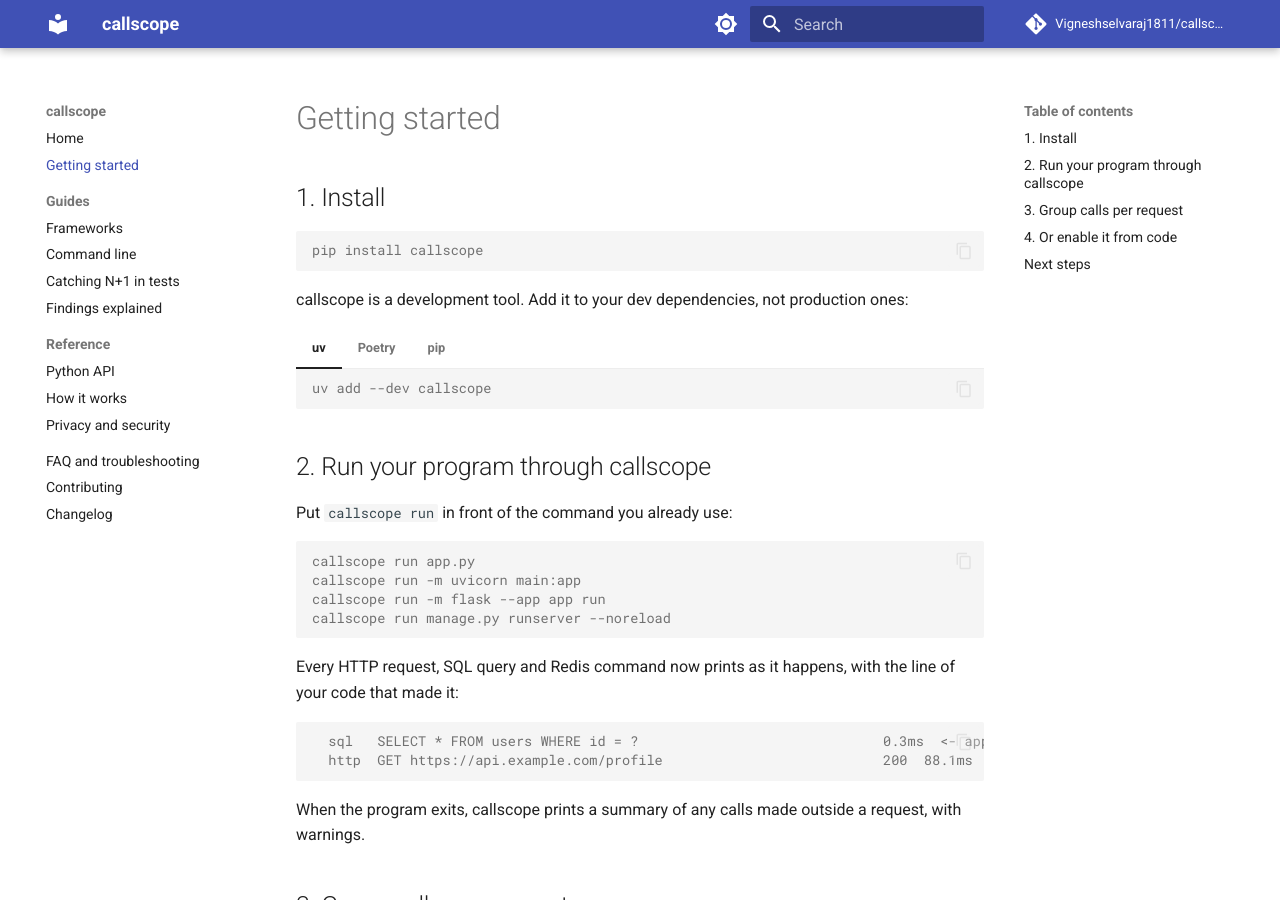
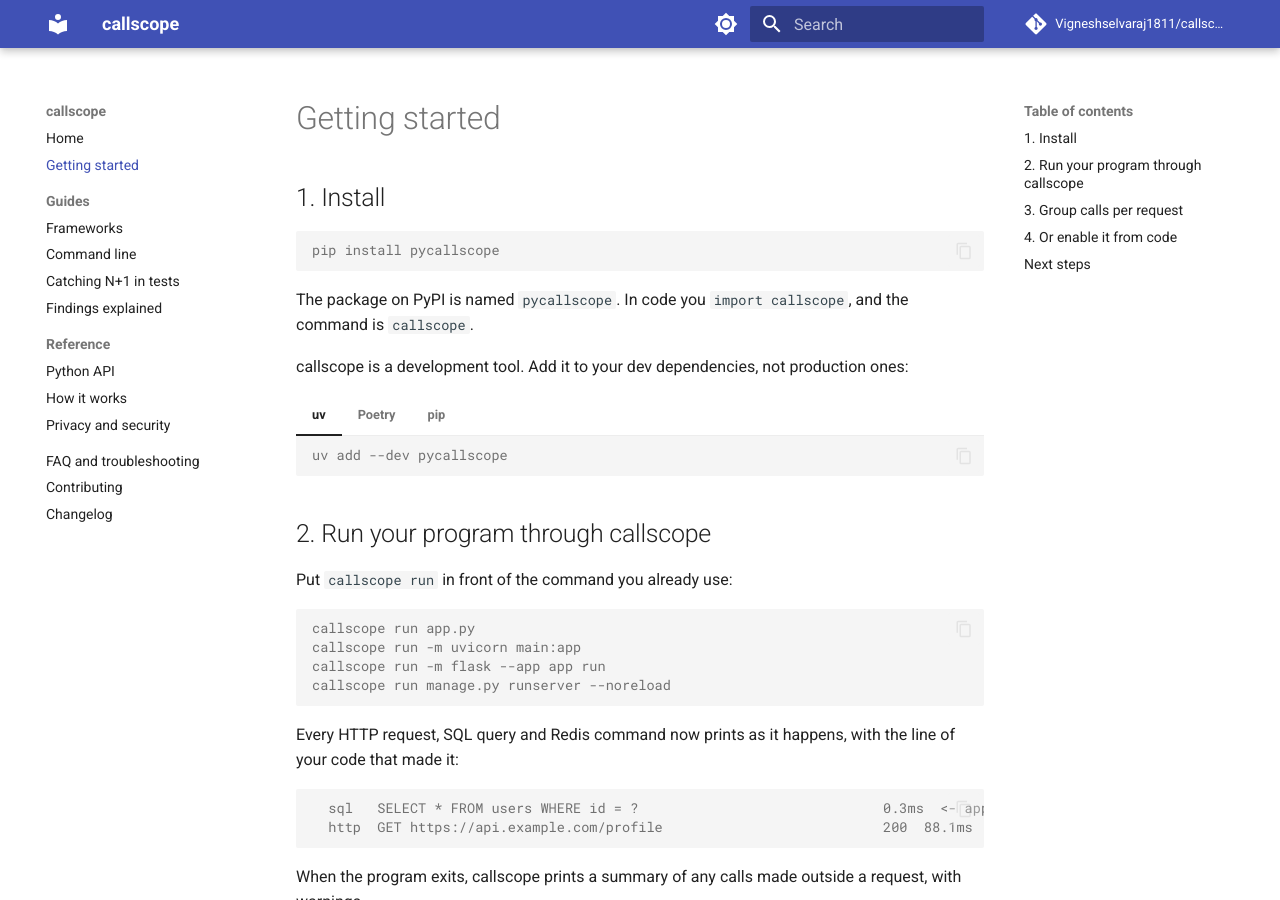
Before and after one commit to Vigneshselvaraj1811/callscope, an MkDocs documentation site: the page built from docs/getting-started.md, in a window 1280 px wide and 900 px high. Built offline with MkDocs 1.6.1 and Material for MkDocs 9.7.7, drawn with Linux system fonts in a browser that asks for light colours; comment, search, counter and statistics services are not loaded.

Commit message:
Publish on PyPI as pycallscope (callscope is too similar to caliscope)

````diff
--- a/docs/getting-started.md
+++ b/docs/getting-started.md
@@ -3,27 +3,29 @@
 ## 1. Install
 
 ```console
-pip install callscope
+pip install pycallscope
 ```
+
+The package on PyPI is named `pycallscope`. In code you `import callscope`, and the command is `callscope`.
 
 callscope is a development tool. Add it to your dev dependencies, not production ones:
 
 === "uv"
 
     ```console
-    uv add --dev callscope
+    uv add --dev pycallscope
     ```
 
 === "Poetry"
 
     ```console
-    poetry add --group dev callscope
+    poetry add --group dev pycallscope
     ```
 
 === "pip"
 
     ```console
-    pip install callscope
+    pip install pycallscope
     ```
 
 ## 2. Run your program through callscope
--- a/pyproject.toml
+++ b/pyproject.toml
@@ -3,7 +3,7 @@ requires = ["hatchling>=1.27"]
 build-backend = "hatchling.build"
 
 [project]
-name = "callscope"
+name = "pycallscope"
 dynamic = ["version"]
 description = "See every HTTP, SQL and Redis call your Python app makes: live, grouped per request, linked to the line of code."
 readme = "README.md"
````
Also changed, not shown: README.md (+5 -3 lines), RELEASING.md (+2 -2 lines), docs/index.md (+2 -2 lines), 1 other file.
